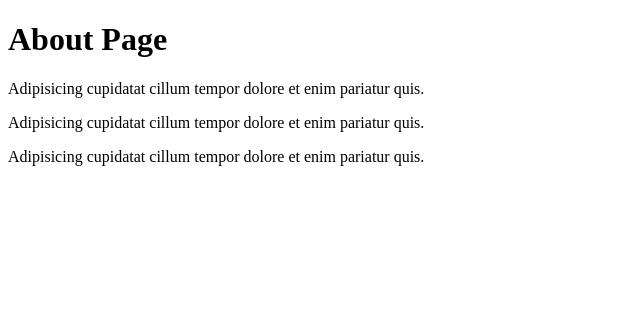
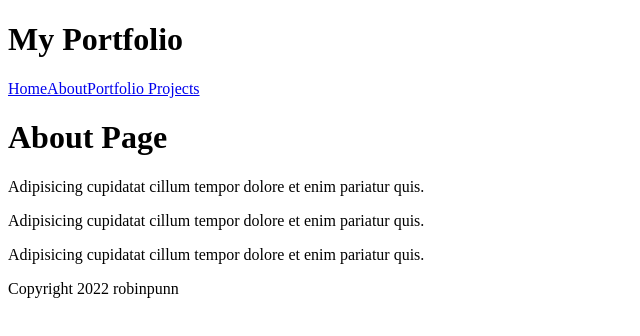
Before and after one commit to robinpunn/neovim-plugin-tool, a Gatsby site: page /about in a window 1280 px wide. Shown: the whole page, without its empty margins (0-640 px from the left). Built offline with nearby package versions, Linux system fonts and the light colour scheme; Gatsby itself is replaced by a stand-in of ours.

Commit message:
added Layout component to each page

```diff
--- /dev/null
+++ b/src/components/Layout.js
@@ -0,0 +1,16 @@
+import React from 'react'
+import Navbar from './Navbar'
+
+export default function Layout({ children }) {
+  return (
+    <div className="layout">
+        <Navbar />
+        <div className="content">
+            { children }
+        </div>
+        <footer>
+            <p>Copyright 2022 robinpunn</p>
+        </footer>
+    </div>
+  )
+}
--- a/src/pages/about.js
+++ b/src/pages/about.js
@@ -1,12 +1,15 @@
 import React from 'react'
+import Layout from '../components/Layout'
 
 export default function About() {
   return (
     <div>
+      <Layout>
         <h1>About Page</h1>
         <p>Adipisicing cupidatat cillum tempor dolore et enim pariatur quis.</p>
         <p>Adipisicing cupidatat cillum tempor dolore et enim pariatur quis.</p>
         <p>Adipisicing cupidatat cillum tempor dolore et enim pariatur quis.</p>
+      </Layout>
     </div>
   )
 }
--- a/src/pages/index.js
+++ b/src/pages/index.js
@@ -1,15 +1,16 @@
 import React from "react"
-import Navbar from "../components/Navbar"
+import Layout from "../components/Layout"
 
 export default function Home() {
   return (
+    <Layout>
       <section>
-      <Navbar />
         <div>
           <h2>Design</h2>
           <h3>Develop & Deploy</h3>
           <p>Web developer based in Illinois.</p>
         </div>
       </section>
+    </Layout>
   )
 }
```
Also changed, not shown: src/pages/404.js (+7 -4 lines), src/pages/projects/index.js (+7 -4 lines). Lines whose indentation alone changed are shown as unchanged.
